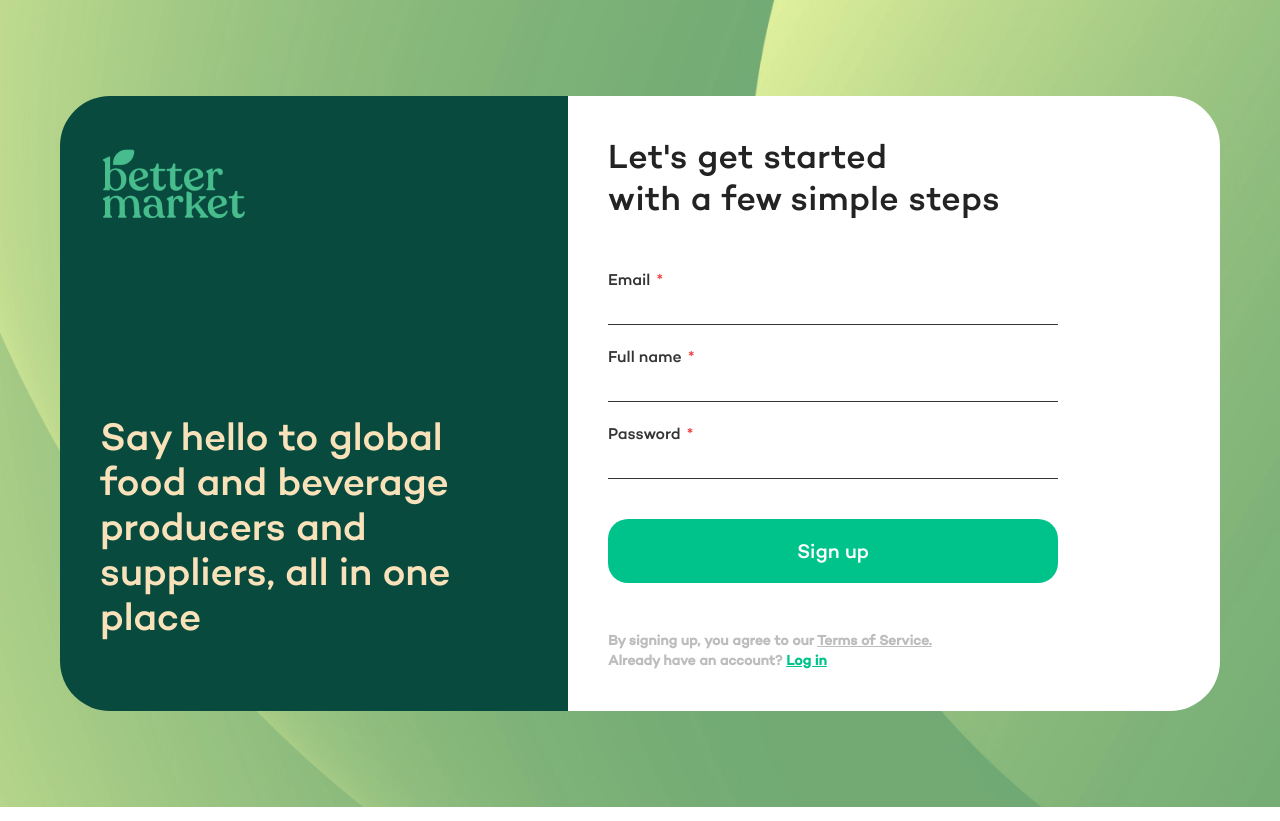
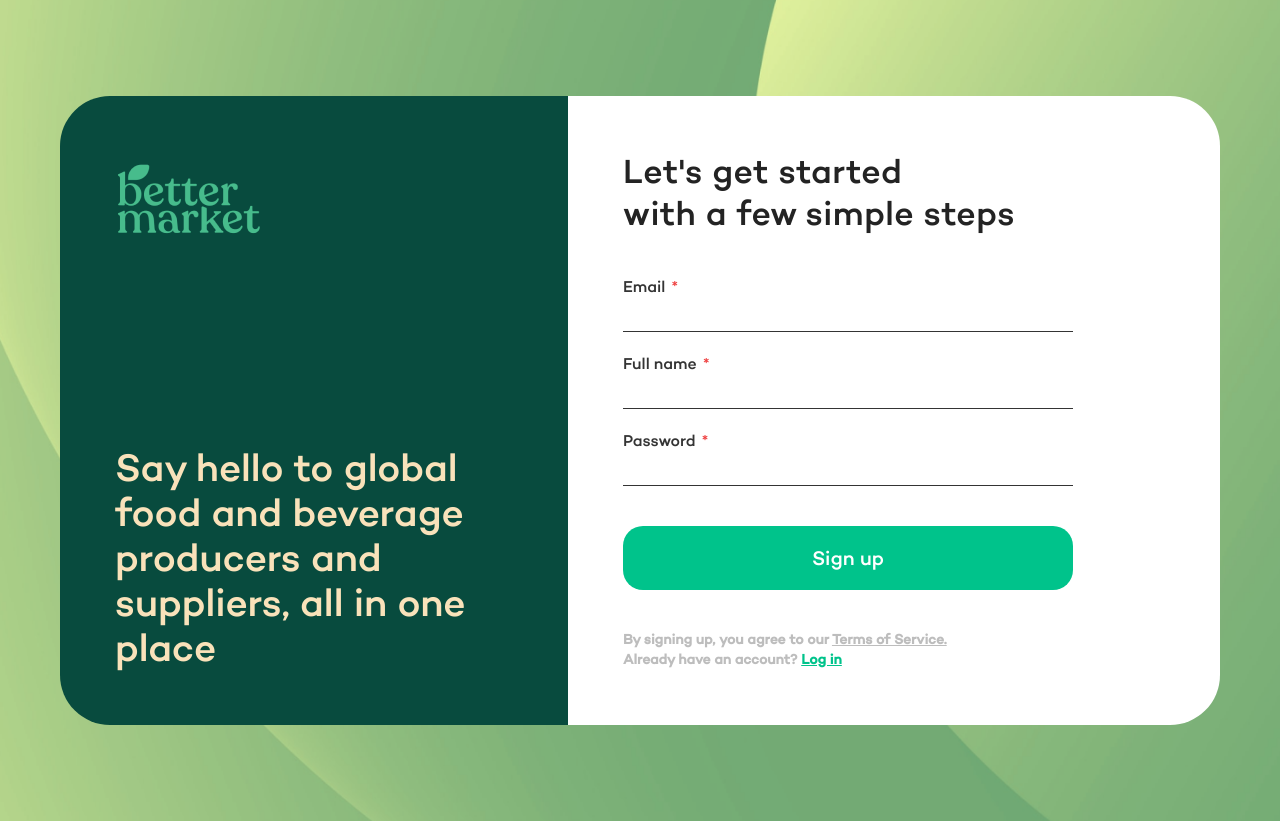
Before and after one commit to shafiqahmad81/better-m-tailwind, a website: page src/index.html in a window 1280 px wide. Drawn offline with Linux system fonts and the light colour scheme.

Commit message:
update responsive screen

```diff
--- a/src/index.html
+++ b/src/index.html
@@ -13,17 +13,17 @@
     <main class="min-h-screen flex justify-center items-center p-4 md:p-10 ">
       <div class=" overflow-hidden lg:max-w-1160 md:flex mx-auto flex-wrap justify-center rounded-3xl md:rounded-6xl">
         <!-- Beginning greetings section -->
-        <div class=" bg-[#084B3E;] p-4 sm:p-8 md:p-10 flex flex-col justify-between md:w-left">
+        <div class=" bg-[#084B3E;] p-4 md:p-55 sm:p-8 flex flex-col justify-between md:w-left">
           <div>
             <img src="../assets/img/better.png" alt="Logo">
           </div>
-          <h2 class="text-yellow text-2.9xl mt-12 mb-8 leading-45">Say hello to global food and beverage producers and suppliers, all in one place</h2>
+          <h2 class="text-yellow text-2.9xl mt-12 mb-8 leading-45 md:mb-0">Say hello to global food and beverage producers and suppliers, all in one place</h2>
         </div>
         <!-- end greetings section -->
         <!-- Beginning form area -->
-        <div class="bg-[#ffffff;] p-4 sm:p-8 md:p-10 flex flex-col md:w-right md:min-h-calc">
-          <h1 class="text-34 text-black leading-42 font-medium tracking-0.5">Let's get started <br> with a few simple steps</h1>
-          <form method="post" class="py-12 flex flex-col flex-grow w-450 max-w-full">
+        <div class="bg-[#ffffff;] p-4 sm:p-8 md:p-55 flex flex-col md:w-right md:min-h-calc">
+          <h1 class="text-34 text-black leading-42 font-medium tracking-0.5 mt-5 md:mt-0">Let's get started <br> with a few simple steps</h1>
+          <form method="post" class="py-10 flex flex-col flex-grow w-450 max-w-full">
             <label class="after:content-['*'] after:ml-0.5 after:text-red-500 text-gray font-medium text-base">
               Email
             </label>
@@ -38,7 +38,7 @@
             <input class="mb-5 border-gray border-solid border border-t-0 border-l-0 border-r-0 outline-0 py-1 px-2.5" name="password" id="password" type="password">
             <button class="bg-green mt-5 p-3 md:p-5 rounded-20 text-xl leading-6 text-white" type="submit">Sign up</button>
           </form>
-          <div class="text-gray-light text-sm font-semibold w-310 max-w-full">
+          <div class="text-gray-light text-sm font-semibold w-310 max-w-full mb-6 md:mb-0">
             <p>By signing up, you agree to our <a class="underline" href="#">Terms of Service.</a> Already have an account? <a href="#" class="underline text-green">Log in</a></p>
           </div>
         </div>
--- a/tailwind.config.js
+++ b/tailwind.config.js
@@ -50,6 +50,9 @@ module.exports = {
         '42': '42px',
         '45': '45px',
       },
+      padding: {
+        '55': '55px',
+      }
     },
   },
   plugins: [
```
Also changed, not shown: public/output.css.
